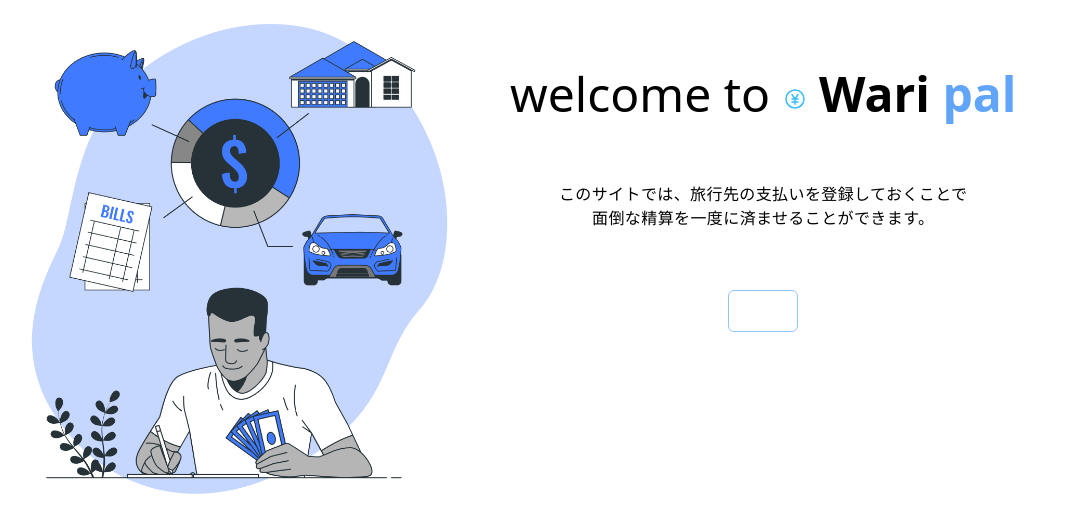
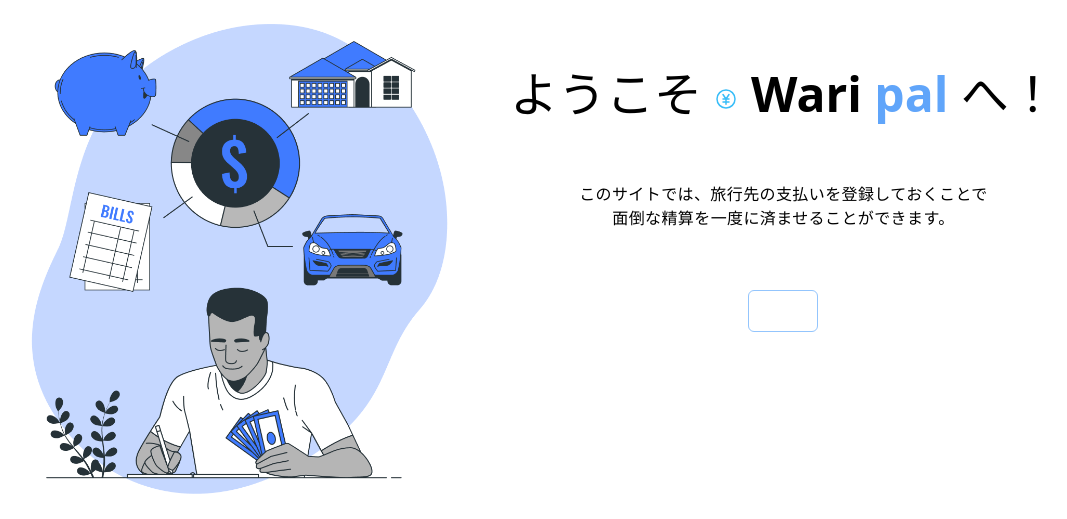
Before and after one commit to hibik17/AWS_deproy_rails, a Rails app: page / in a window 1280 px wide. Shown: the part 80-599 px from the top of the page, without its empty margins (22-1089 px from the left). Run offline with Rails 7, Linux system fonts and the light colour scheme; style sheets or scripts are compiled from the project's sources; some libraries are stand-ins or nearby versions.

Commit message:
change top title to japanese

```diff
--- a/app/views/homes/top.html.erb
+++ b/app/views/homes/top.html.erb
@@ -8,8 +8,8 @@
     <%# top content title %>
     <div class='px-3 py-[30px]'>
       <p class='font-thin text-5xl text-black pt-10'>
-        welcome to
-        <%= render 'serviseName' %>
+        ようこそ
+        <%= render 'serviseName' %>へ！
       </p>
       <%# top content %>
       <p class='py-10 font-thin text-center tracking-wide leading-6'>
```
